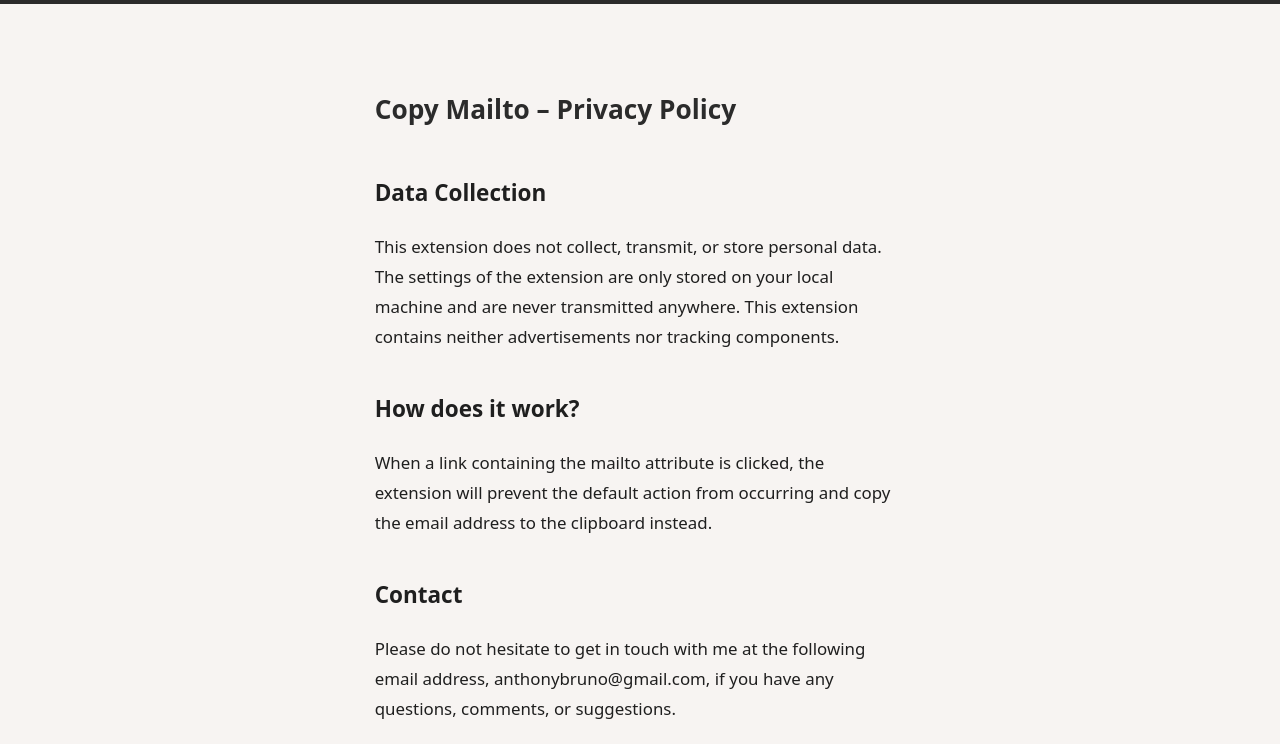
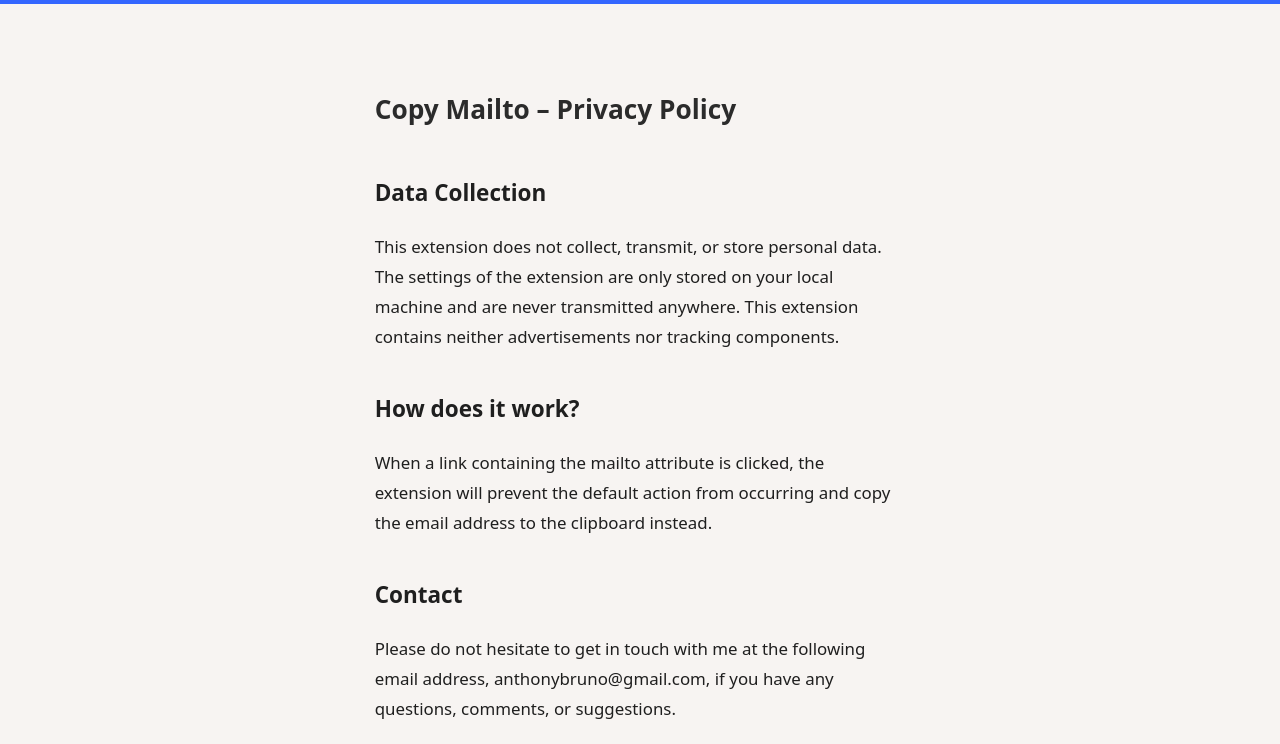
Before and after one commit to anthonybruno/studies.abruno.net, an Astro site: page /copy-mailto-privacy in a window 1280 px wide. Shown: the top 744 px of the page. Built offline with nearby package versions, Linux system fonts and the light colour scheme; Astro itself is replaced by a stand-in of ours.

Commit message:
chore: add theme colors to global CSS for improved styling consistency

```diff
--- a/src/styles/global.css
+++ b/src/styles/global.css
@@ -17,6 +17,8 @@
   --color-tony-600: #44403d;
   --color-tony-700: #2b2b2b;
   --color-tony-800: #1f1f1f;
+  --color-theme: #3366ff;
+  --color-theme-hover: #254ed9;
 
   --text-3xl: 1.75rem;
   --text-lg--line-height: 1.75;
```
